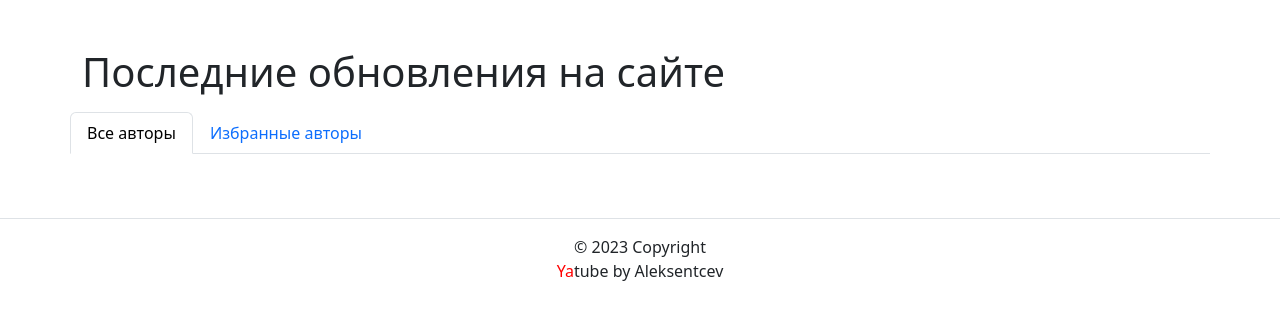
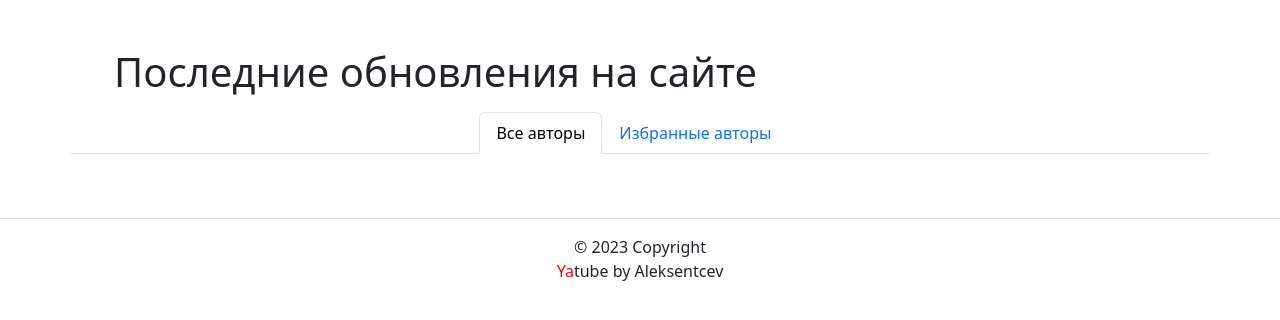
Before and after one commit to Aleksentcev/yatube-project, a Django app: page / in a window 1280 px wide. Shown: the part 56-376 px from the top of the page. Run offline with Django 3.2, Linux system fonts and the light colour scheme; the visitor is signed in with stand-in values (Sample User, id 1); data that the repository does not hold is empty; some libraries are stand-ins or nearby versions.

Commit message:
Visual changes

```diff
--- a/yatube/templates/posts/includes/paginator.html
+++ b/yatube/templates/posts/includes/paginator.html
@@ -1,6 +1,6 @@
 {% if page_obj.has_other_pages %}
 <nav aria-label="Page navigation" class="my-5">
-  <ul class="pagination">
+  <ul class="pagination justify-content-center">
     {% if page_obj.has_previous %}
       <li class="page-item"><a class="page-link" href="?page=1">Первая</a></li>
       <li class="page-item">
--- a/yatube/templates/posts/includes/switcher.html
+++ b/yatube/templates/posts/includes/switcher.html
@@ -1,7 +1,7 @@
 {% with request.resolver_match.view_name as view_name %}
 {% if user.is_authenticated %}
   <div class="row my-3">
-    <ul class="nav nav-tabs">
+    <ul class="nav nav-tabs justify-content-center">
       <li class="nav-item">
         <a
           class="nav-link {% if view_name == 'posts:index' %}active{% endif %}"
--- a/yatube/templates/posts/index.html
+++ b/yatube/templates/posts/index.html
@@ -4,9 +4,11 @@
 {% endblock %}
 {% block content %}
   <div class="container py-5">
-    <h1>
-      Последние обновления на сайте
-    </h1>
+    <ul>
+      <h1>
+        Последние обновления на сайте
+      </h1>
+    </ul>
     {% load cache %}
     {% cache 20 index_page page_obj.number %}
     {% include 'posts/includes/switcher.html' %}
--- a/yatube/yatube/settings.py
+++ b/yatube/yatube/settings.py
@@ -32,6 +32,8 @@ ALLOWED_HOSTS = [
     '127.0.0.1',
     '[::1]',
     'testserver',
+    'www.aleksentcev.pythonanywhere.com',
+    'aleksentcev.pythonanywhere.com',
 ]
 
 # Application definition
```
Also changed, not shown: yatube/templates/posts/follow.html (+5 -3 lines), yatube/templates/posts/group_list.html (+8 -6 lines), yatube/templates/posts/profile.html (+6 -4 lines).
